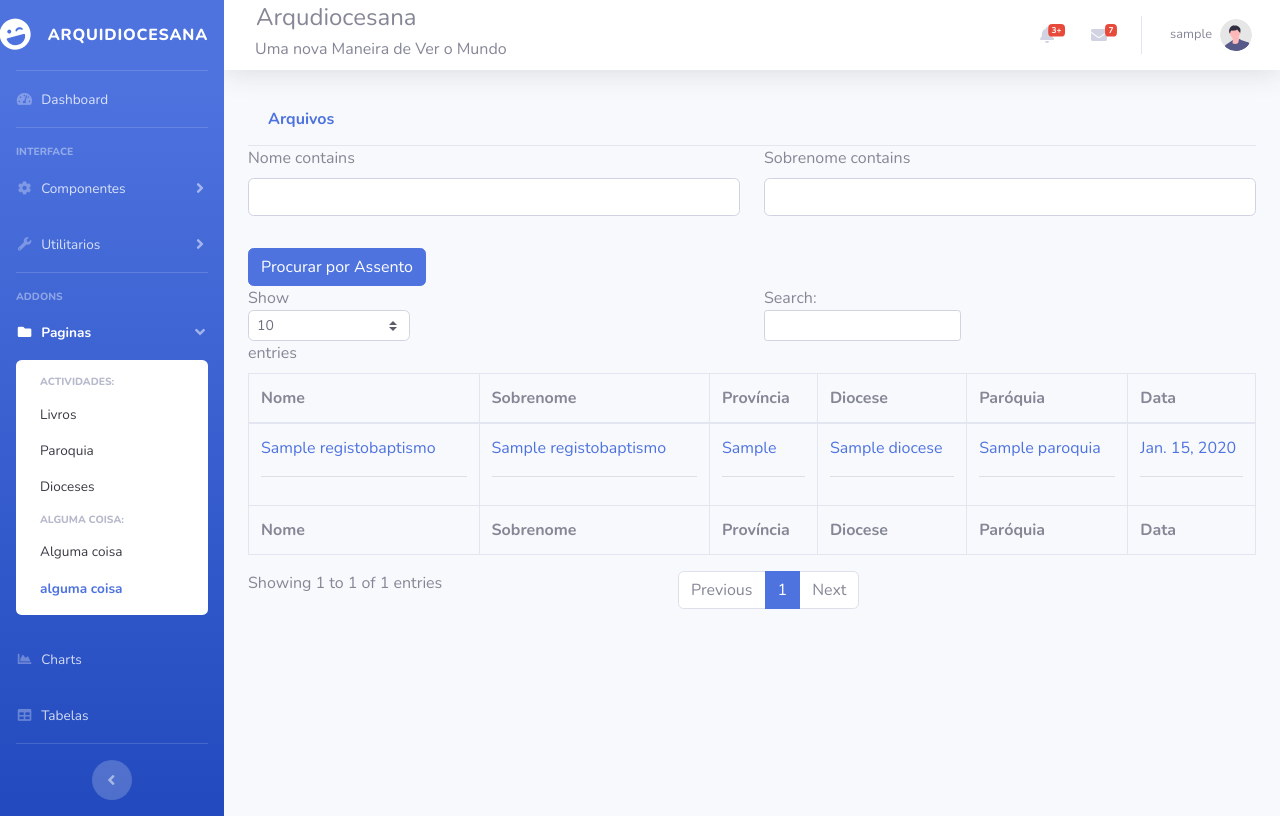
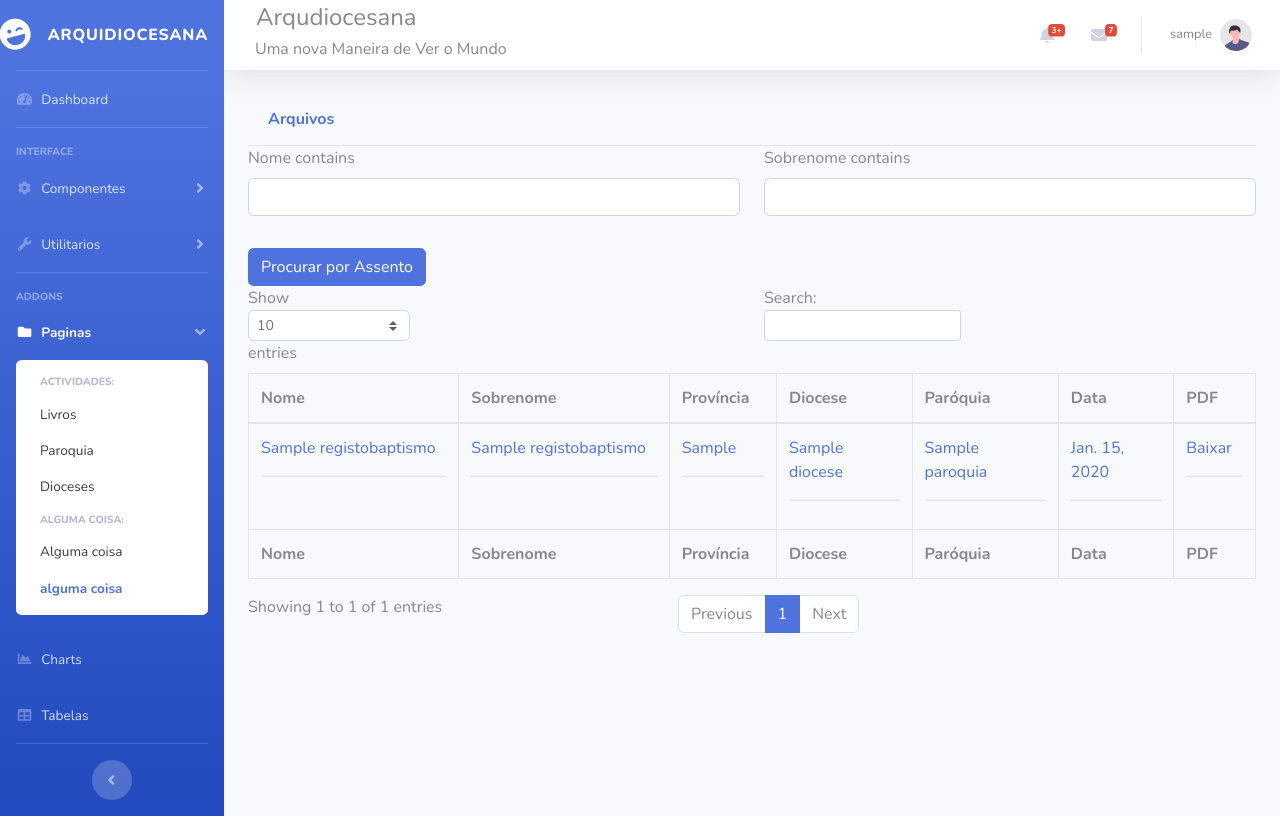
Before and after one commit to geovanigabriel/chancelaria_box, a Django app: page /pesquisa_baptismo/ in a window 1280 px wide. Run offline with Django 4.2, Linux system fonts and the light colour scheme; a user stored in the database is signed in; tables that the repository leaves empty hold one stand-in row (values such as "Sample post"); some libraries are stand-ins or nearby versions.

Commit message:
Arquivos PDF

```diff
--- a/BOX/urls.py
+++ b/BOX/urls.py
@@ -5,7 +5,7 @@ from chancelaria.views import home, delete, livro, arquidioceseCadastro, zonaCad
     paroquiaCadastro, vigarariaCadastro, provinciaCadastro, baptismocaCadastro, congregacaoCadastro, CadastroZona, \
     CadastroVigararia, CadastroParoquia, CadastroDiocese, listagemParoquia, listagemVigararia, listagemZona, \
     listagemDiocese, listagemArquidiocese, listagemCongregacao, listagemCentro, listagemProvinciaEclesiastica, \
-    livroCasamento, livroBaptismo,livrobaptismo ,lista, paroquiaBusca, updateCasamento,paroquiaPesquisa, updateBaptismo, baptismoPesquisa, registocasamento, casamentoPesquisa
+    livroCasamento, livroBaptismo,livrobaptismo ,lista,baptismopdf,casamentopdf,paroquiaBusca, updateCasamento,paroquiaPesquisa, updateBaptismo, baptismoPesquisa, registocasamento, casamentoPesquisa
 
 urlpatterns = [
     path('admin/', admin.site.urls, name= 'admin'),
@@ -29,6 +29,9 @@ urlpatterns = [
 
 
 
+    path('pesquisa_baptismo/', baptismoPesquisa, name='url_pesquisa_baptismo'),
+    path('pdf_casamento/', casamentopdf, name='url_pdf_casamento'),
+    path('pdf_baptismo/<int:pk>/', baptismopdf, name='url_pdf_baptismo'),
     path('pesquisa_baptismo/', baptismoPesquisa, name='url_pesquisa_baptismo'),
     path('listagem_paroquia/', paroquiaPesquisa, name='url_listagem_paroquia'),
     path('pesquisa_casamento/', casamentoPesquisa, name='url_pesquisa_casamento'),
--- a/chancelaria/admin.py
+++ b/chancelaria/admin.py
@@ -13,3 +13,5 @@ admin.site.register(registoCasamento)
 admin.site.register(diocese)
 admin.site.register(arquidiocese)
 admin.site.register(vigararia)
+admin.site.register(zona)
+admin.site.register(congregacao)
--- a/chancelaria/models.py
+++ b/chancelaria/models.py
@@ -140,7 +140,6 @@ class registoCasamento(models.Model):
 
     def __str__(self):
         return self.nomenoivo
-
 class livroBaptismo(models.Model):
     nome = models.CharField(max_length=500, null=False, blank=False, verbose_name='Descrição')
     numero = models.CharField(max_length=4, blank=False, null=False)
@@ -156,7 +155,6 @@ class livroBaptismo(models.Model):
 
     def __str__(self):
         return self.numero
-
 class registoBaptismo(models.Model):
     data = models.DateField(verbose_name='Data do Baptismo')
     concelho = models.CharField(blank=True, null=True, max_length=100)
--- a/chancelaria/templates/account/base.html
+++ b/chancelaria/templates/account/base.html
@@ -118,7 +118,7 @@
                         <a class="collapse-item" href="">Dioceses</a>
                         <div class="collapse-divider"></div>
                         <h6 class="collapse-header">Alguma coisa:</h6>
-                        <a class="collapse-item" href="404.html">Alguma coisa</a>
+                        <a class="collapse-item" href="">Alguma coisa</a>
                         <a class="collapse-item active" href="blank.html">alguma coisa</a>
                     </div>
                 </div>
--- a/chancelaria/templates/baptismobusca.html
+++ b/chancelaria/templates/baptismobusca.html
@@ -37,6 +37,7 @@
                                             <th>Diocese</th>
                                             <th>Paróquia</th>
                                             <th>Data</th>
+                                            <th>PDF</th>
                                         </tr>
                                     </thead>
                                     <tfoot>
@@ -47,6 +48,7 @@
                                             <th>Diocese</th>
                                             <th>Paróquia</th>
                                             <th>Data</th>
+                                            <th>PDF</th>
                                         </tr>
                                     </tfoot>
                                     <tbody>
@@ -55,6 +57,7 @@
                                                 {% for registo in busca.qs %}
 
                                                    <a href="{% url 'url_update_baptismo' registo.pk %}">{{registo.nome}}</a>
+
                                                 <hr>
                                                 {% endfor %}
                                             </td>
@@ -88,6 +91,12 @@
                                                 <hr>
                                                 {% endfor %}
                                             </td>
+                                            <td>
+                                                {% for registo in busca.qs %}
+                                                    <a href="{% url 'url_pdf_baptismo' registo.pk %}">Baixar</a>
+                                                <hr>
+                                                {% endfor %}
+                                            </td>
                                         </tr>
                                     </tbody>
                                 </table>
--- a/chancelaria/views.py
+++ b/chancelaria/views.py
@@ -9,10 +9,11 @@ from chancelaria.models import paroquia, provincia, provinciaeclesiastica, regis
     livroBaptismo, diocese,  congregacao, zona, vigararia, arquidiocese, centro
 
 
-
-
-
-
+import io
+from reportlab.lib.units import inch
+from reportlab.lib.pagesizes import letter
+from reportlab.pdfgen import  canvas
+from django.http import FileResponse
 
 from chancelaria.filters import dioceseBusca, paroquiaBusca, baptismoBusca, casamentoBusca
 
@@ -27,6 +28,60 @@ def baptismoPesquisa(request):
                 'provincia': bancoprovincia
                }
     return render(request, 'baptismobusca.html', context)
+
+
+
+############################     P D F #########################################
+@login_required()
+def baptismopdf(request, pk):
+    pdf = io.BytesIO()
+    canva = canvas.Canvas(pdf, pagesize=letter, bottomup=0)
+    pdfobjecto = canva.beginText()
+    pdfobjecto.setTextOrigin(inch, inch)
+    pdfobjecto.setFont('Helvetica', 16)
+
+    banco = registoBaptismo.objects.get(pk=pk)
+
+    registo = []
+
+
+
+    for assunto in registo:
+        pdfobjecto.textLine(assunto)
+
+
+    canva.drawText(pdfobjecto)
+    canva.showPage()
+    canva.save()
+    pdf.seek(0)
+
+    return FileResponse( request, pdf, as_attachment=True, filename='Registo.pdf')
+
+@login_required()
+def casamentopdf( request):
+    pdf = io.BytesIO()
+    canva = canvas.Canvas(pdf, pagesize=letter, bottomup=0)
+    pdfobjecto = canva.beginText()
+    pdfobjecto.setTextOrigin(inch, inch)
+    pdfobjecto.setFont('Helvetica', 16)
+
+    banco = registoCasamento.objects.all()
+    registo = []
+
+    for linha in banco:
+        registo.append(linha.nome)
+
+    for assunto in registo:
+        pdfobjecto.textLine(assunto)
+
+
+    canva.drawText(pdfobjecto)
+    canva.showPage()
+    canva.save()
+    pdf.seek(0)
+
+    return FileResponse(pdf, as_attachment=True, filename='Registo.pdf')
+
 @login_required()
 def lista(request):
     diocesebanco = diocese.objects.all()
```
Also changed, not shown: media/imf_perfil_congregacao/269614421_314758693874860_6281263555155877529_n.jpg (added), media/img_baptismo/269614421_314758693874860_6281263555155877529_n.jpg (added), media/img_baptismo/269614421_314758693874860_6281263555155877529_n_eNZjbUz.jpg (added), media/img_perfil_diocese/269614421_314758693874860_6281263555155877529_n.jpg (added), media/img_perfil_paroquia/269733244_895093944487387_3117117210935250194_n1.jpg (added), media/imgagem_capa/269614421_314758693874860_6281263555155877529_n.jpg (added).
